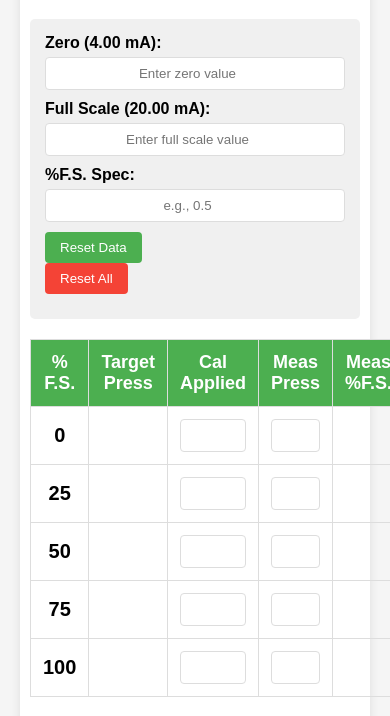
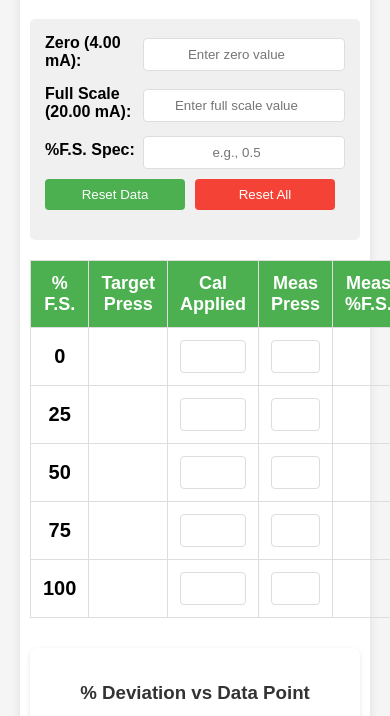
Before and after one commit to aldonadi/XmtrCheck, a plain HTML site: page cal-helper.html in a window 390 px wide. Shown: the part 128-844 px from the top of the page. Drawn offline with nearby package versions, Linux system fonts and the light colour scheme.

Commit message:
fix: top input foeld and labels stack vs rows

```diff
--- a/cal-helper.html
+++ b/cal-helper.html
@@ -147,7 +147,7 @@ canvas {
   }
 
   .input-group {
-    flex-direction: column;
+    flex-direction: row;  /* Keep this for stacking on small screens */
     align-items: flex-start;
   }
 
@@ -161,9 +161,33 @@ canvas {
     width: 100%;
   }
 
+  /* Fix for Buttons */
+  button, .reset-btn {
+    display: block; /*Stack buttons on smaller screen*/
+    margin-bottom: 5px;
+    width: 100%;
+  }
+
   table {
     font-size: 0.8em; /* Reduce font size for better fit */
   }
+}
+
+/*Original Layout Restored (For larger screens)*/
+.input-group {
+  display: flex;
+  align-items: center;
+  margin-bottom: 10px;
+}
+
+label {
+  width: 150px;
+  font-weight: bold;
+}
+
+button, .reset-btn {
+  display: inline-block; /*Make buttons side by side*/
+  margin-right: 10px;
 }
     </style>
 </head>
```
Also changed, not shown: index.html (added, +1 -0 lines).
